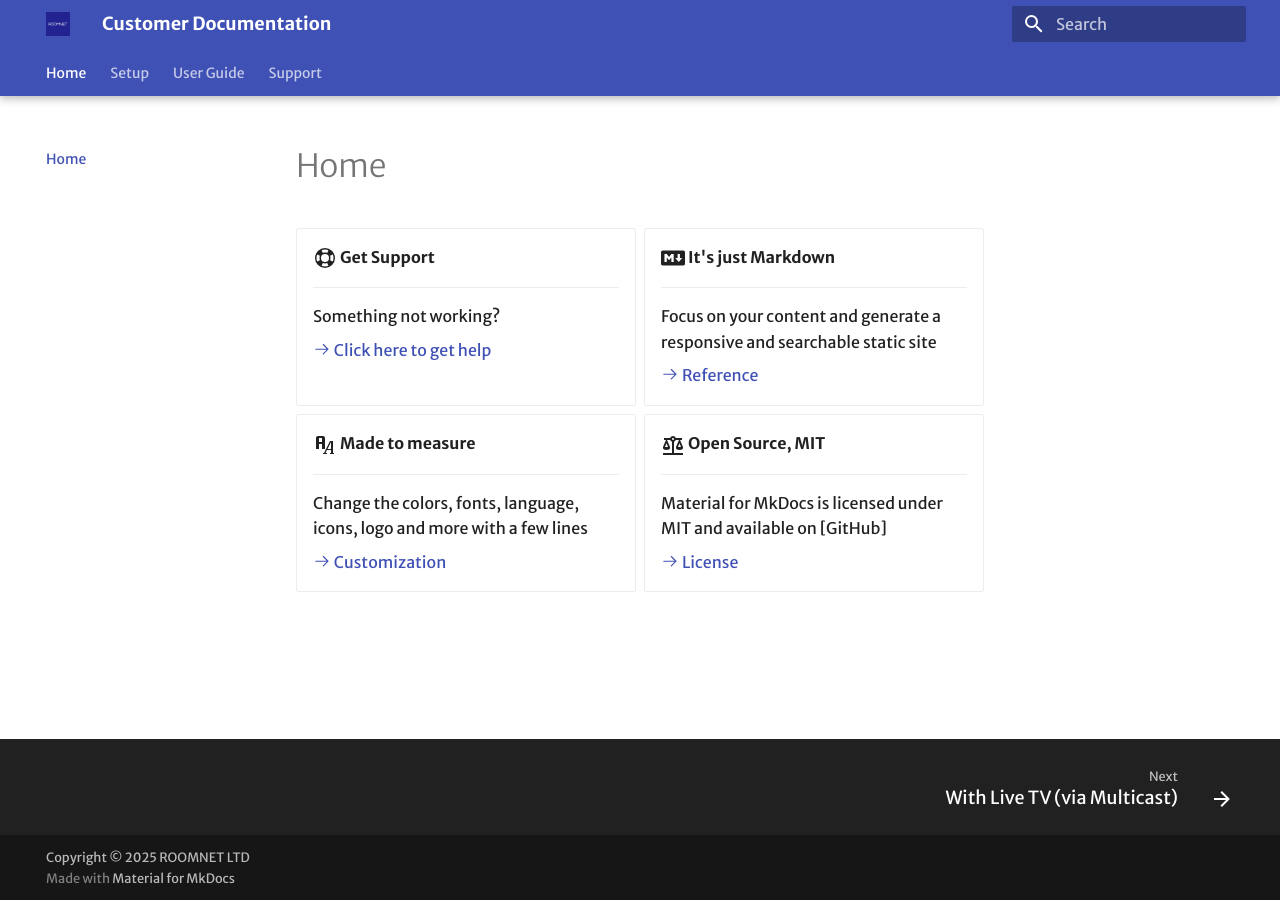
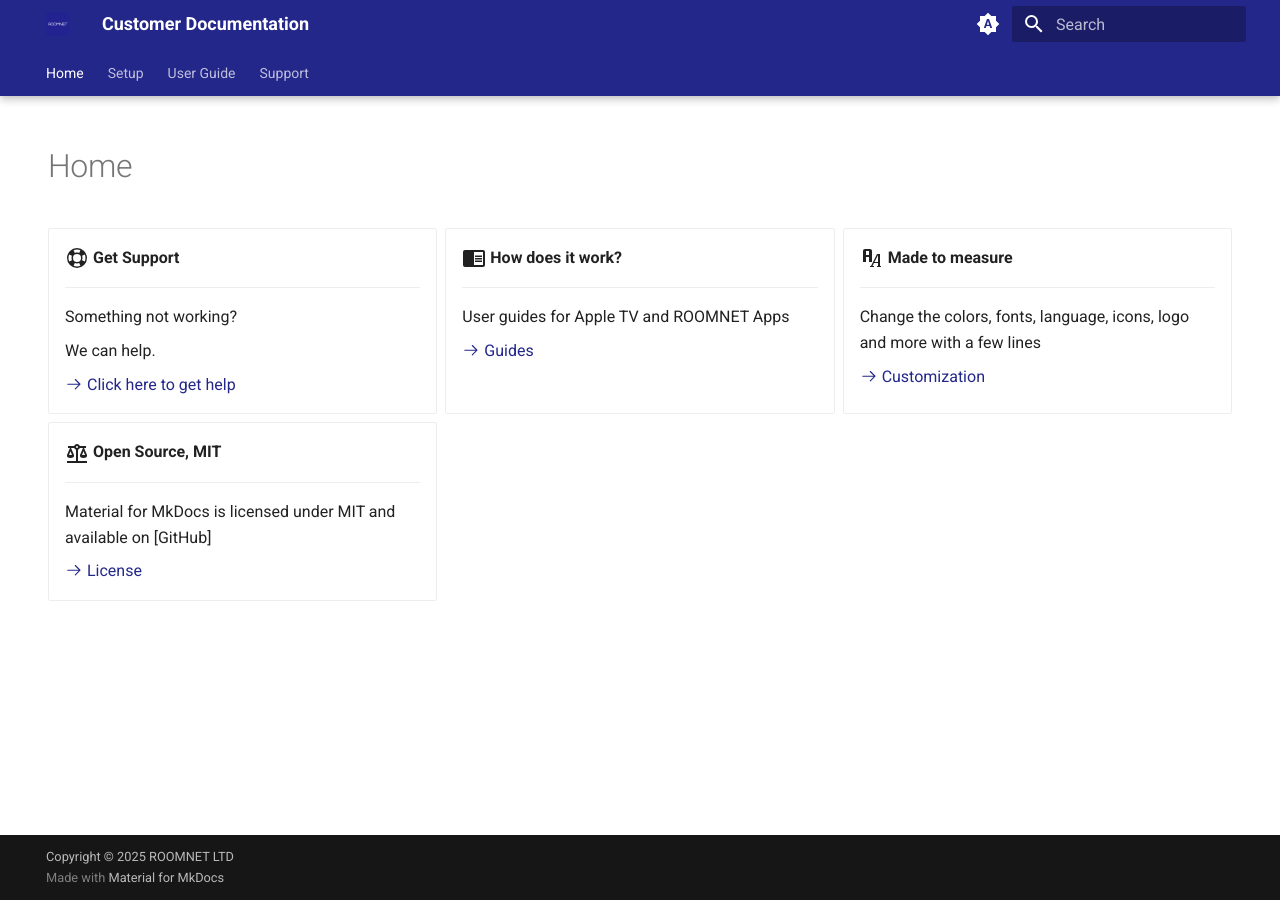
Before and after one commit to dandandandan81/dandandandan81.github.io, an MkDocs documentation site: the page built from docs/index.md, in a window 1280 px wide. Built offline with MkDocs 1.6.1 and Material for MkDocs 9.7.7, drawn with Linux system fonts in a browser that asks for light colours; some web fonts are replaced.

Commit message:
Basicsetup

```diff
--- a/docs/index.md
+++ b/docs/index.md
@@ -6,15 +12,17 @@
 
     Something not working?
 
-    [:octicons-arrow-right-24: Click here to get help](#)
+    We can help.
 
--   :fontawesome-brands-markdown:{ .lg .middle } __It's just Markdown__
+    [:octicons-arrow-right-24: Click here to get help](support/index.md)
+
+-   :material-book-open:{ .lg .middle } __How does it work?__
 
     ---
 
-    Focus on your content and generate a responsive and searchable static site
+    User guides for Apple TV and ROOMNET Apps
 
-    [:octicons-arrow-right-24: Reference](#)
+    [:octicons-arrow-right-24: Guides](user-guides/index.md)
 
 -   :material-format-font:{ .lg .middle } __Made to measure__
 
--- a/docs/stylesheets/extra.css
+++ b/docs/stylesheets/extra.css
@@ -3,3 +3,6 @@
   --md-primary-fg-color--light: #ECB7B7;
   --md-primary-fg-color--dark:  #24278a;
 }
+.md-main__inner.md-grid {
+    max-width: 95%;
+}
--- a/mkdocs.yml
+++ b/mkdocs.yml
@@ -9,6 +9,9 @@ nav:
         - ATV on Wifi: network/wifi.md
         - Spectrum TV: network/spectrum.md
       - Apple TV Hardware: network/atvhardware.md
+      - TV Hardware:
+        - Compatibility: setup/tv-hardware.md
+        - Tested Models: setup/tv-compat-matrix.md
   - User Guide:
     - Glyde: user-guides/glyde.md
     - Apple TV: user-guides/appletv.md
@@ -19,22 +22,52 @@ nav:
 site_url: https://dandandandan81.github.io
 theme:
   name: material
+  theme:
   palette:
-    primary: custom
+    # Palette toggle for automatic mode
+    - media: "(prefers-color-scheme)"
+      toggle:
+        icon: material/brightness-auto
+        name: Switch to light mode
+    # Palette toggle for light mode
+    - media: "(prefers-color-scheme: light)"
+      scheme: default
+      toggle:
+        icon: material/toggle-switch
+        name: Switch to dark mode
+    # Palette toggle for dark mode
+    - media: "(prefers-color-scheme: dark)"
+      scheme: slate
+      toggle:
+        icon: material/toggle-switch-off-outline
+        name: Switch to system preference
   font:
-    text: Merriweather Sans
-    code: Red Hat Mono
+    text: Roboto
+    code: Roboto Mono
   features:
-    - navigation.footer
+    - navigation.expand
     - navigation.tabs
     - navigation.tabs.sticky
     - navigation.sections
+    - navigation.instant
+    - navigation.instant.progress
+    - navigation.tracking
+    - navigation.prune
+    - toc.follow
+    - navigation.top
+    - search.share
   favicon: assets/favicon.png
   logo: assets/favicon.png
+extra_css:
+  - stylesheets/extra.css
 markdown_extensions:
+  - def_list
+  - pymdownx.tasklist:
+      custom_checkbox: true
+  - pymdownx.betterem
+  - tables
   - attr_list
   - md_in_html
-  - attr_list
   - pymdownx.emoji:
       emoji_index: !!python/name:material.extensions.emoji.twemoji
       emoji_generator: !!python/name:material.extensions.emoji.to_svg
```
Also changed, not shown: other parts of docs/index.md (+6 -0 lines), docs/about/contributing.md (deleted, +0 -1 lines), docs/setup/tv-compat-matrix.md (added, +128 -0 lines), docs/setup/tv-hardware.md (added, +22 -0 lines), docs/user-guides/index.md (added), 1 other file.
